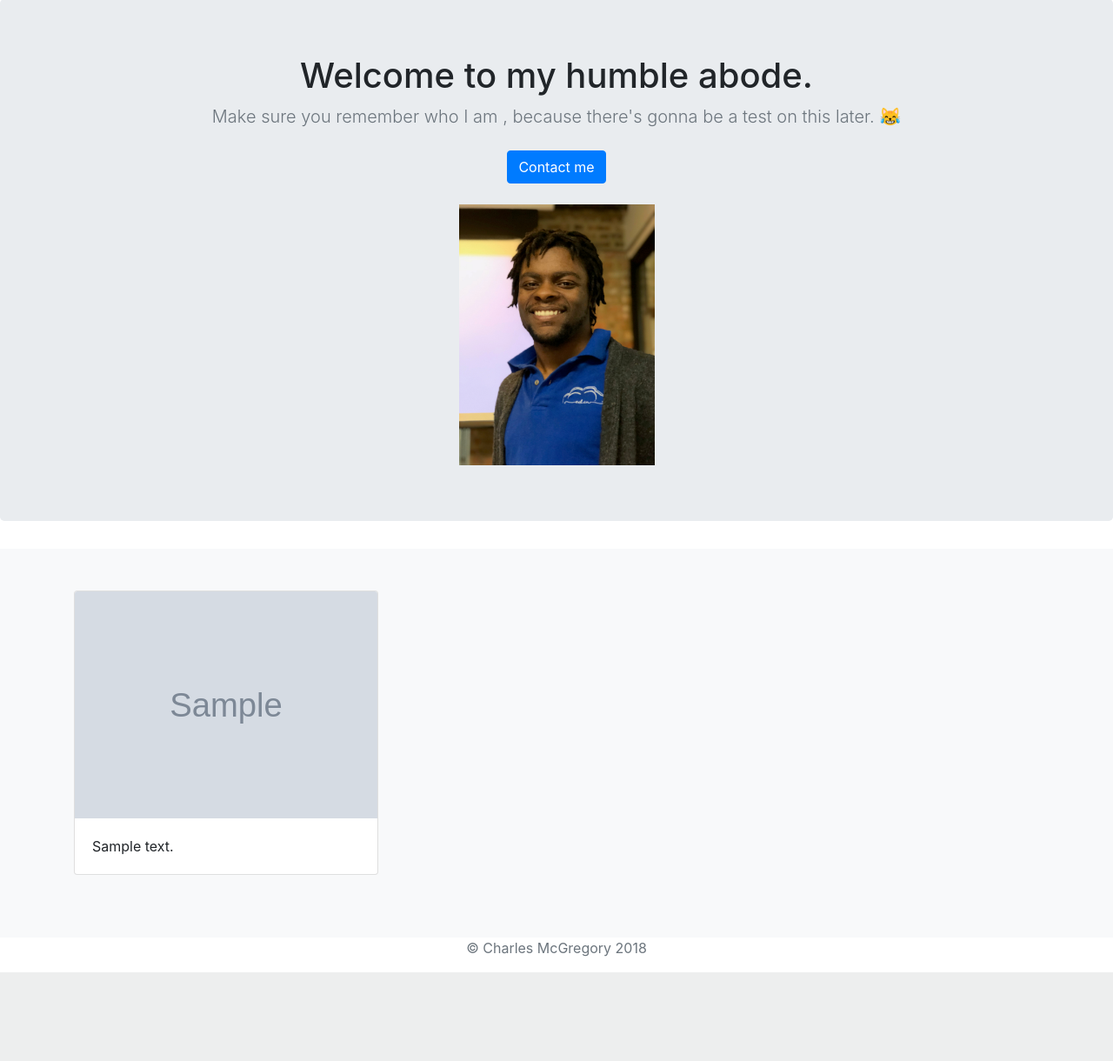
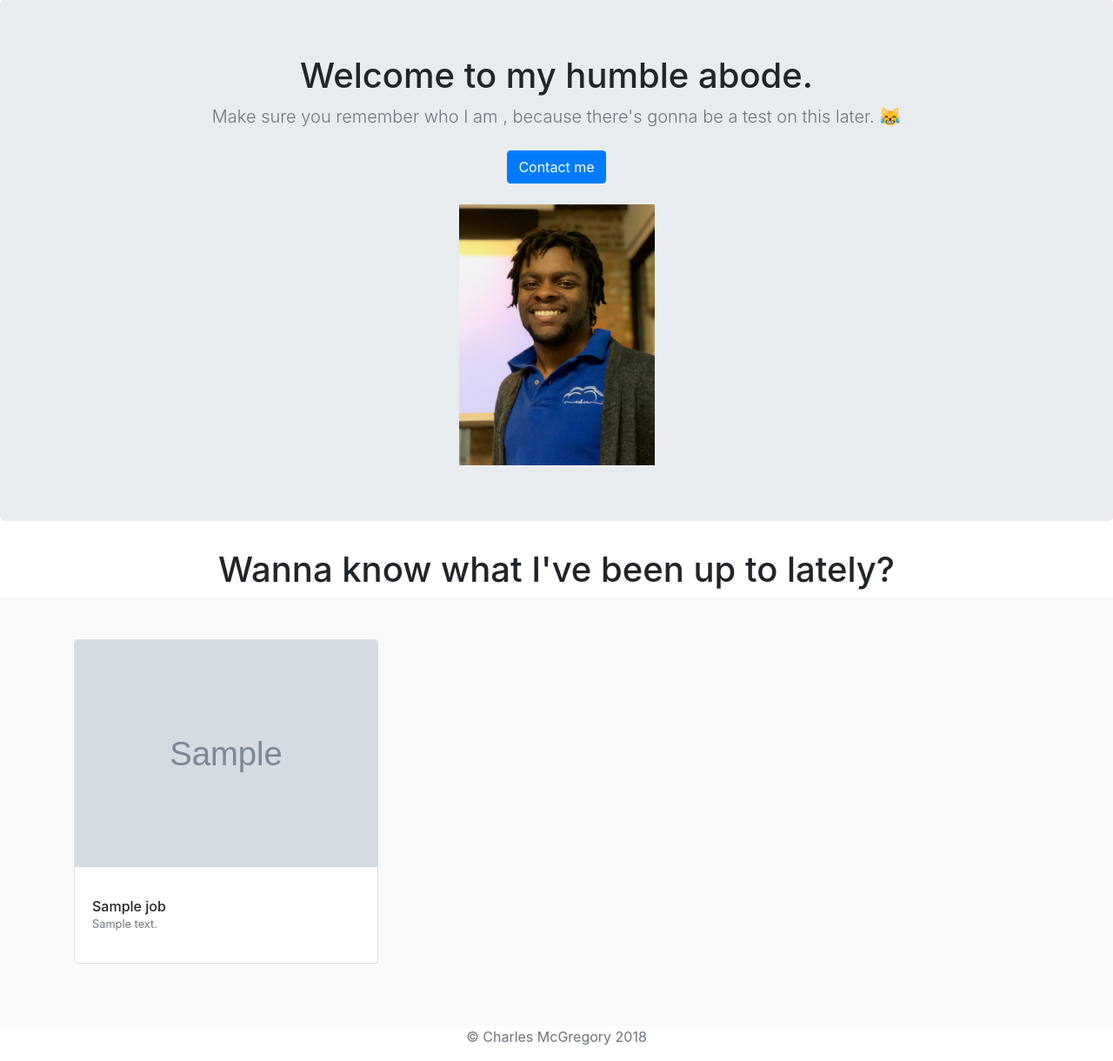
Before and after one commit to IamCharlesM/Portfolio, a Django app: template jobs/templates/jobs/home.html in a window 1280 px wide. Shown: the part 57-1277 px from the top of the page at 87% size. Before the commit the page ends 1175 px from the top, so only its background shows below. Run offline with Django 3.2, Linux system fonts and the light colour scheme; the template is opened without the code that fills it: most values are stand-ins (such as "Sample title", 1, 10 or a date in 2020); grey boxes marked "Sample" are stand-in pictures; data that the repository does not hold is empty; some libraries are stand-ins or nearby versions.

Commit message:
added title to current jobs, added text below jumbotron.

```diff
--- a/blog/templates/blog/allblogs.html
+++ b/blog/templates/blog/allblogs.html
@@ -40,7 +40,7 @@
 
     <main role="main">
         <div class="container">
-            <h1 class="text-center pt-3">Projects I've done.</h1>
+            <h1 class="text-center pt-3">Just a place with more details, click something,</h1>
             <br>
             <br>
             <h2>Most recent thoughts.</h2>
--- a/jobs/models.py
+++ b/jobs/models.py
@@ -2,4 +2,5 @@ from django.db import models
 
 class Job(models.Model):
     image = models.ImageField(upload_to='images/')
-    summary = models.CharField(max_length=200)
+    summary = models.CharField(max_length=255)
+    title = models.CharField(max_length=100, default='Job Title')
--- a/jobs/templates/jobs/home.html
+++ b/jobs/templates/jobs/home.html
@@ -49,11 +49,11 @@
                 </p>
                 <img src="{%static 'smol.JPG' %}" height="300" />
             </div>
+
         </section>
-
+        <div class="text-center"><h1>Wanna know what I've been up to lately?</h1></div>
         <div class="album py-5 bg-light">
             <div class="container">
-
                 <div class="row">
 
                     {% for job in jobs.all %}
@@ -61,7 +61,8 @@
                         <div class="card mb-4 box-shadow">
                             <img class="card-img-top" src="{{job.image.url}}">
                             <div class="card-body">
-                                <p class="card-text">{{ job.summary }}</p>
+
+                                <p class="card-text"><h6>{{ job.title}} <br><small class="text-muted">{{ job.summary }}</small></h6></p>
                             </div>
                         </div>
                     </div>
```
Also changed, not shown: jobs/migrations/0002_auto_20180404_1422.py (added).
